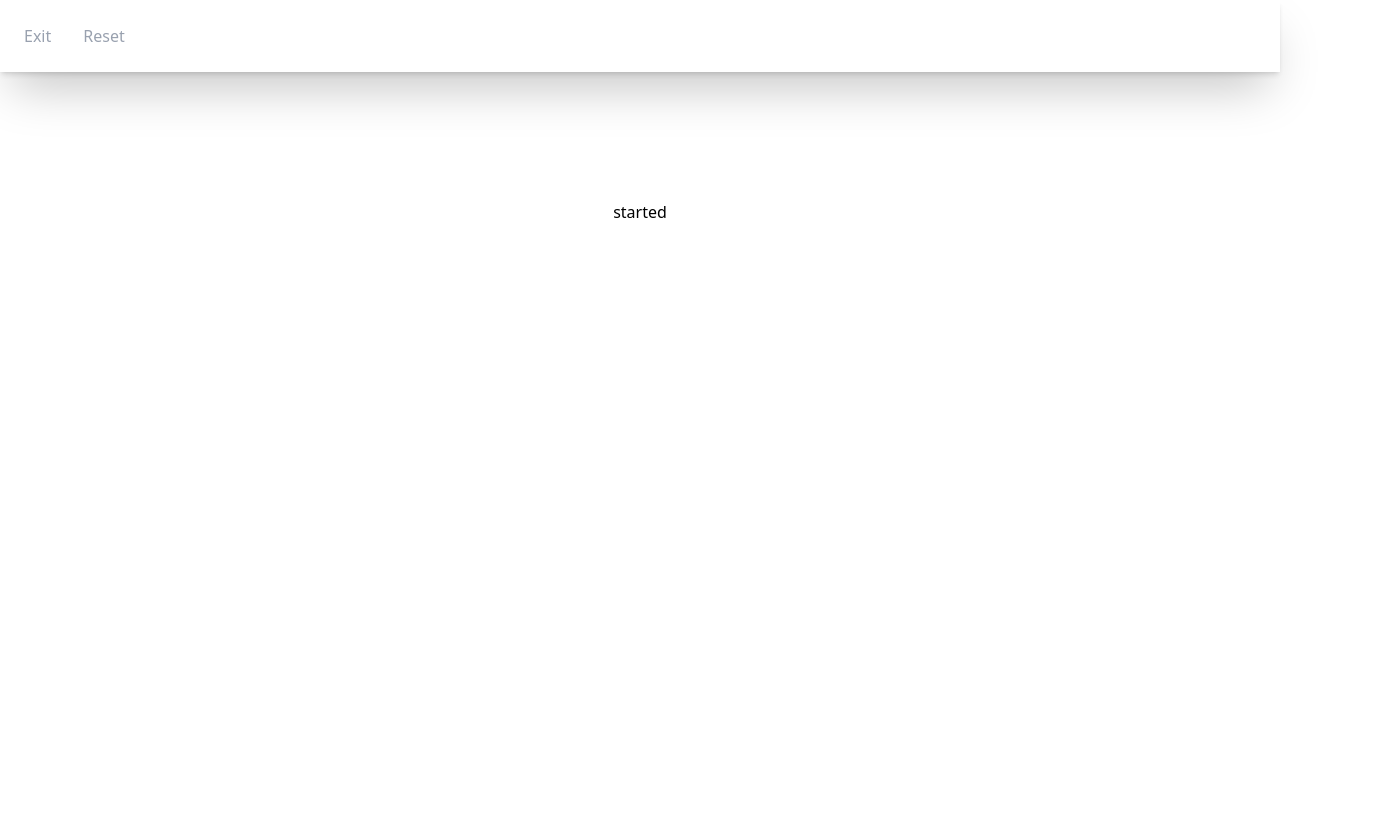
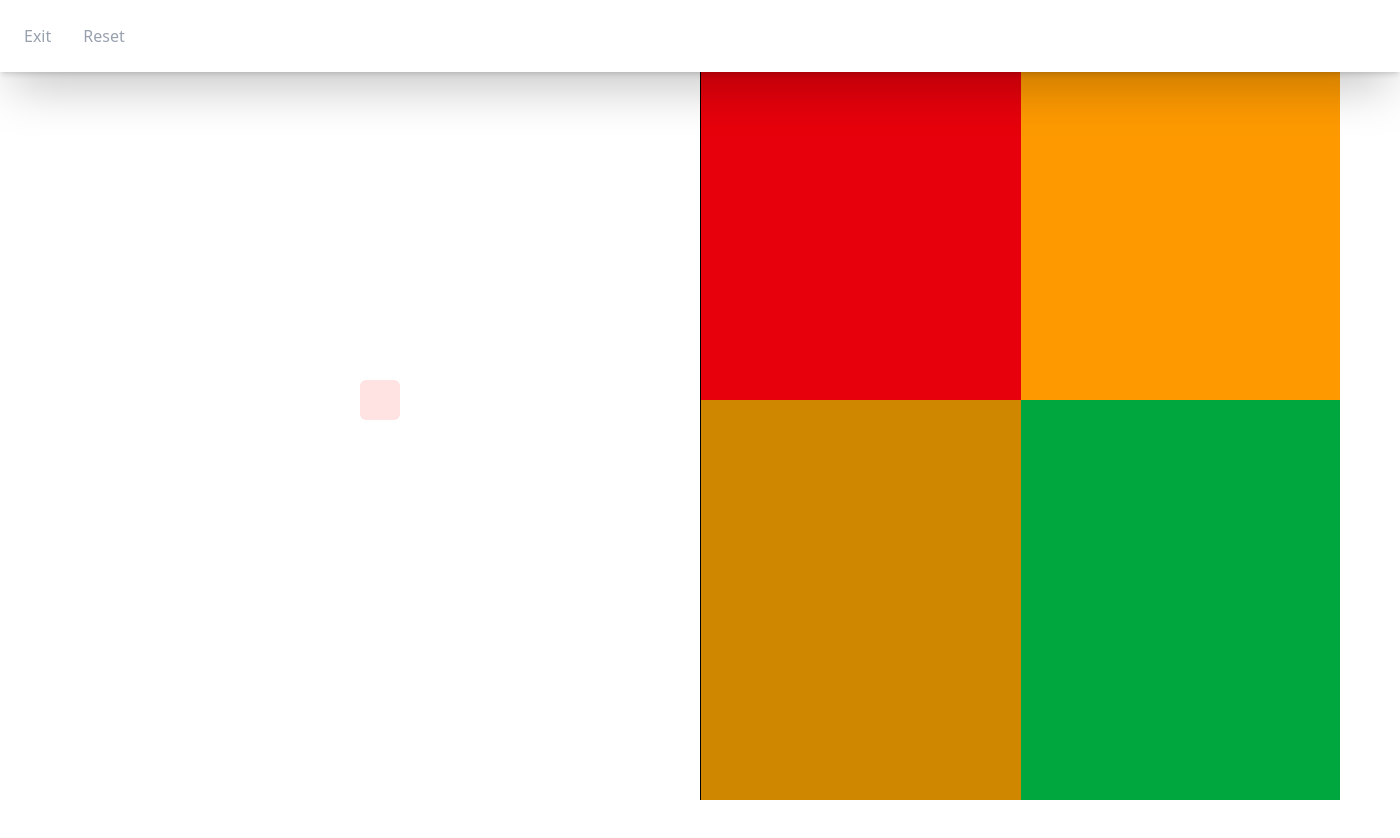
Before and after one commit to shritizk/shape_match, a React (Vite) app: page / in a window 1280 px wide. Both pictures are taken after a click on the button "Start". Shown: the whole page, 1400 px wide, since content can reach past the window. After the commit the page ends 800 px from the top, so only its background shows below. Built offline with nearby package versions, Linux system fonts and the light colour scheme.

Commit message:
website parted with moveable element and a selection grid -- yet to make things dynamic and main logic of game

```diff
--- a/src/App.jsx
+++ b/src/App.jsx
@@ -14,10 +14,10 @@ function App() {
 
   return (
    <div className="relative">
-    <div className="fixed top-0 left-0 w-full z-50 bg-white shadow-md">
+    <div className="fixed top-0 left-0 w-350 z-50 bg-white shadow-md">
   <NavBar game={game} setGame={setGame} />
 </div>
-    <div className="pt-20 flex justify-center items-start min-h-screen mt-10">
+    <div className=" w-350 flex justify-center items-start min-h-screen ">
     <Start_box game={game} setGame={setGame}></Start_box>
     </div>
    </div>
--- a/src/Components/Main/NavBar.jsx
+++ b/src/Components/Main/NavBar.jsx
@@ -24,7 +24,7 @@ function NavBar(Param) {
         <motion.button
           onClick={stop_game}
           className="relative inline-flex items-center justify-center rounded-md p-2 text-gray-400 hover:bg-gray-700 hover:text-white focus:ring-2 focus:ring-white focus:outline-hidden focus:ring-inset"
-          initial={{ x: 10000, opacity: 0 }}
+          initial={{ x: 350, opacity: 0 }}
           animate={{ x: 0, opacity: 1 }}
           transition={{ duration: 1 }}
         >
--- a/src/Components/Main/StartBox.jsx
+++ b/src/Components/Main/StartBox.jsx
@@ -1,13 +1,26 @@
-import { motion } from "motion/react"
+import { DragControls, motion, useDragControls } from "motion/react"
+import { useRef, useState } from "react";
+
 
 function Start_box(Param){
 
+    // drag control
+    const controls = useDragControls();
+
+
+    // ref to the container
+    const constraintRef = useRef(null);
+
+    // state of drag
+    const [dragState, setDragState] = useState(false);
     function start_game(){
         return Param.setGame(true)
     }
 
+
+
     if (!Param.game){
-      return  <div className="flex justify-center items-center mt-10">
+      return  <div className="flex justify-center items-center mt-10 pt-20">
         <motion.div
           className="rounded-full w-24 h-24 flex justify-center items-center"
           initial={{ scale: 0.8, opacity: 0.4 }}
@@ -31,7 +44,24 @@ function Start_box(Param){
         </motion.div>
       </div>
     }else{
-      return <div className="mt-20">started</div>
+      return  <div className="h-screen w-screen relative flex" ref={constraintRef}>
+        <div className="w-1/2  flex items-center justify-center ">
+
+          <motion.div
+          drag
+          onDrag={(event , info)=>{
+            console.log("x: " , info.point.x , "y: " , info.point.y);
+          }}
+          className="w-10 h-10 bg-red-100 rounded-md">
+          </motion.div>
+        </div>
+        <div className="bg-amber-500  w-1/2 border-l h-screen grid grid-cols-2 grid-rows-2  ">
+          <div className="bg-red-600"></div>
+          <div className="bg--600"></div>
+          <div className="bg-yellow-600"></div>
+          <div className="bg-green-600"></div>
+        </div>
+      </div>
     }
   }
 export default Start_box
```
